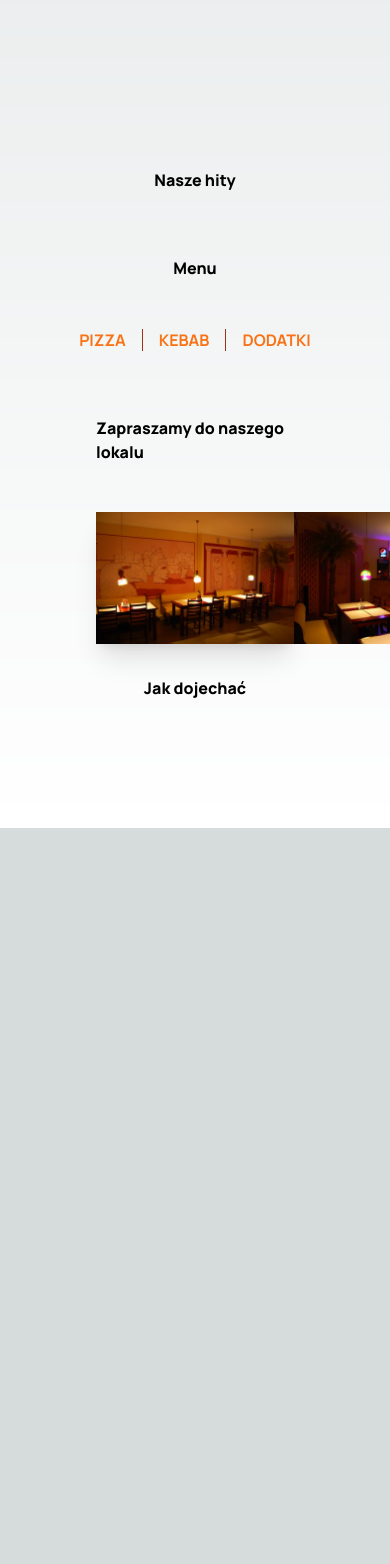
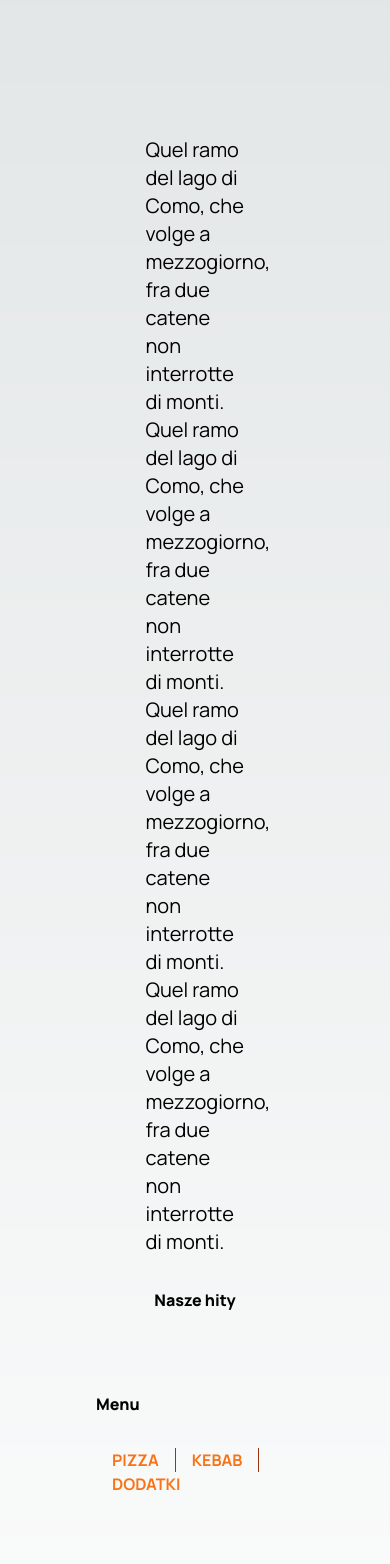
Before and after one commit to franckyi/hassan-website, a Next.js app in the folder frontend/: page / in a window 390 px wide. Shown: the part 920-2484 px from the top of the page. Before the commit the page ends 1748 px from the top, so only its background shows below. Built offline with nearby package versions, Linux system fonts and the light colour scheme.

Commit message:
create a menu filter 9in progress)

```diff
--- a/frontend/src/app/components/Menu.jsx
+++ b/frontend/src/app/components/Menu.jsx
@@ -1,11 +1,75 @@
-import MenuFilter from "./MenuFilter";
+import * as React from "react";
+import LocalPizzaOutlinedIcon from "@mui/icons-material/LocalPizzaOutlined";
+import LocalFireDepartmentRoundedIcon from "@mui/icons-material/LocalFireDepartmentRounded";
 
-export default async function Menu() {
+const currency = "zł";
+const standardSize = "24 cm";
+const largeSize = "32 cm";
+
+async function getData() {
+  const res = await fetch("http://localhost:1337/api/pizzas?populate=*");
+
+  if (!res.ok) {
+    throw new Error("Failed to fetch pizzas... Please try again later.");
+  }
+
+  return res.json();
+}
+
+const dataList = await getData();
+
+export default function Menu() {
   return (
-    <>
-      <h2 className="my-8 font-extrabold lg:text-5xl">Menu</h2>
-      <MenuFilter />
-      {/* <MenuPizza /> */}
-    </>
+    <div className="p-4 w-3/4 bg-stone-900/90">
+      <p className="mb-4 text-md text-right">
+        <span>{standardSize} </span>
+        <span className="text-stone-500"> / </span>
+        <span className="text-orange-500">{largeSize}</span>
+      </p>
+      <ul>
+        {dataList.data.map((item) => (
+          <li className="flex justify-between gap-4 mb-4" key={item.id}>
+            <LocalPizzaOutlinedIcon />
+            <div className="grow">
+              <div className="flex">
+                <h4 className="text-xl font-bold uppercase">
+                  {item.attributes.name}
+                </h4>
+                {item.attributes.spicy > 0 && (
+                  <span className="text-orange-500">
+                    &nbsp;
+                    {Array.from(
+                      { length: item.attributes.spicy },
+                      (_, index) => (
+                        <LocalFireDepartmentRoundedIcon key={index} />
+                      )
+                    )}
+                  </span>
+                )}
+                {item.attributes.customLabelAfterName && (
+                  <span className="text-orange-500 italic">
+                    &nbsp;⌀ {item.attributes.customLabelAfterName}
+                  </span>
+                )}
+                <div className="grow border-b-2 border-dotted border-stone-500"></div>
+                <span className="text-xl font-bold">
+                  {item.attributes.price}{" "}
+                  <span className="text-xs">{currency}</span>
+                </span>
+                <span className="text-xl text-stone-500">&nbsp;/</span> &nbsp;
+                <span className="text-orange-500 text-xl font-bold">
+                  {item.attributes.price + item.attributes.priceDiff}&nbsp;
+                  <span className="text-xs">{currency}</span>
+                </span>
+              </div>
+
+              <span className="text-sm text-stone-400">
+                {item.attributes.ingredients}
+              </span>
+            </div>
+          </li>
+        ))}
+      </ul>
+    </div>
   );
 }
--- a/frontend/src/app/components/MenuFilter.jsx
+++ b/frontend/src/app/components/MenuFilter.jsx
@@ -1,23 +1,46 @@
-import Link from "next/link";
+"use client";
+import { useState } from "react";
+// import Menu from "./Menu";
 
 const menus = ["pizza", "kebab", "dodatki"];
+const heading = "Menu";
 
 export default function MenuFilter() {
+  const [filter, setFilter] = useState(null);
+
   return (
     <div className="my-4">
-      {menus.map((item) => {
-        let btnClasses =
+      <h2 className="my-8 font-extrabold lg:text-5xl">{heading}</h2>
+
+      {menus.map((menu) => {
+        let classes =
           "px-4 uppercase text-orange-500 hover:text-white font-bold";
-        btnClasses =
-          item == "kebab"
-            ? btnClasses + " border-orange-800 border-x"
-            : btnClasses;
+        let selected;
+
+        function handleClick() {
+          console.log("clicked filter");
+          setFilter(selected);
+        }
+
+        if (menu === "kebab") {
+          classes += " border-orange-800 border-x";
+          selected = "kebab";
+        } else if (menu === "pizza") {
+          selected = "pizza";
+        } else if (menu === "dodatki") {
+          selected = "dodatki";
+        }
+
         return (
-          <Link href={{ pathname: "/menu" }} className={btnClasses}>
-            {item}
-          </Link>
+          <button onClick={handleClick} className={classes}>
+            {menu}
+          </button>
         );
       })}
+      {/* {filter === "pizza" && <Menu />} */}
+      {filter === "pizza" && <h2>You choose pizza!</h2>}
+      {filter === "kebab" && <h2>You choose kebab!</h2>}
+      {filter === "dodatki" && <h2>You choose dodatki!</h2>}
     </div>
   );
 }
--- /dev/null
+++ b/frontend/src/app/contacts/page.jsx
@@ -0,0 +1,3 @@
+export default function Contacts() {
+  return <h1>Contacts page works!</h1>;
+}
--- a/frontend/src/app/page.js
+++ b/frontend/src/app/page.js
@@ -1,8 +1,8 @@
 import AppBar from "./components/AppBar";
-import Menu from "./components/Menu";
 import InteriorImages from "./components/InteriorImages";
 import Intro from "./components/Intro";
 import Hits from "./components/Hits";
+import MenuFilter from "./components/MenuFilter";
 
 export default function Home() {
   return (
@@ -10,9 +10,16 @@ export default function Home() {
       <AppBar />
       <main className="flex min-h-screen flex-col items-center justify-between p-24 bg-[url('/bg.webp')] bg-contain bg-no-repeat selection:text-orange-500">
         <Intro />
+        <p className="text-xl w-2/4">
+          Quel ramo del lago di Como, che volge a mezzogiorno, fra due catene
+          non interrotte di monti. Quel ramo del lago di Como, che volge a
+          mezzogiorno, fra due catene non interrotte di monti. Quel ramo del
+          lago di Como, che volge a mezzogiorno, fra due catene non interrotte
+          di monti. Quel ramo del lago di Como, che volge a mezzogiorno, fra due
+          catene non interrotte di monti.
+        </p>
         <Hits />
-
-        <Menu />
+        <MenuFilter />
         <InteriorImages />
         <h2 className="my-8 font-extrabold lg:text-5xl">Jak dojechać</h2>
       </main>
```
Also changed, not shown: frontend/pages/menu/MenuPizza.jsx (deleted, +0 -75 lines), frontend/pages/menu/index.js (deleted, +0 -7 lines), frontend/src/app/components/MenuPizza.jsx (added, +75 -0 lines).
